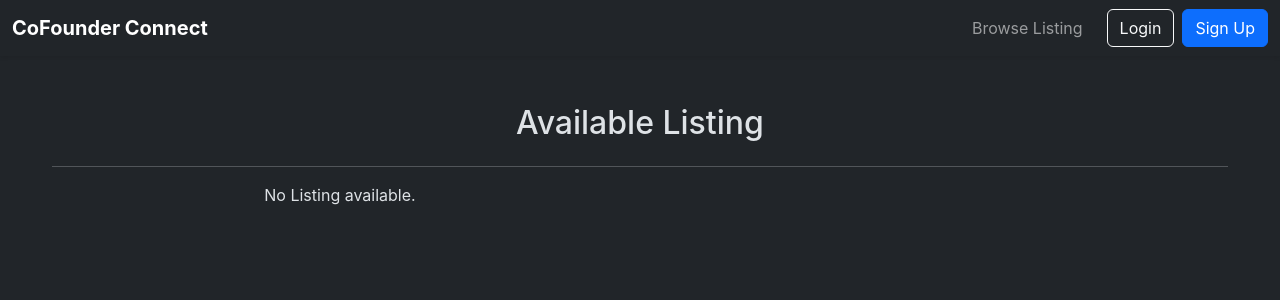
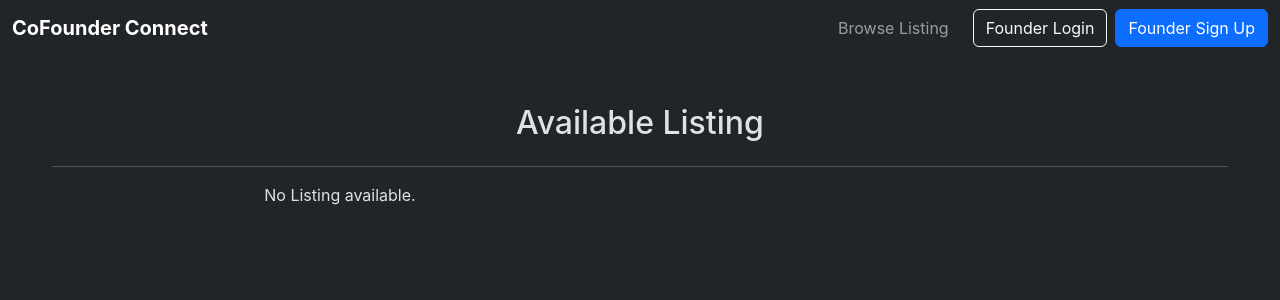
Before and after one commit to umeshdepale/CoFounderConnect, a PHP site: page /index.php in a window 1280 px wide. Shown: the top 300 px of the page. Run offline with PHP 8.4, Linux system fonts and the light colour scheme; data that the repository does not hold is empty.

Commit message:
Update header.php

```diff
--- a/includes/header.php
+++ b/includes/header.php
@@ -42,8 +42,8 @@
 
         <?php else: ?>
           <!-- Show if the user is not logged in -->
-          <a href="login.php" class="btn btn-outline-light me-2">Login</a>
-          <a href="signup.php" class="btn btn-primary">Sign Up</a>
+          <a href="login.php" class="btn btn-outline-light me-2">Founder Login</a>
+          <a href="signup.php" class="btn btn-primary">Founder Sign Up</a>
         <?php endif; ?>
       </div>
     </div>
```
